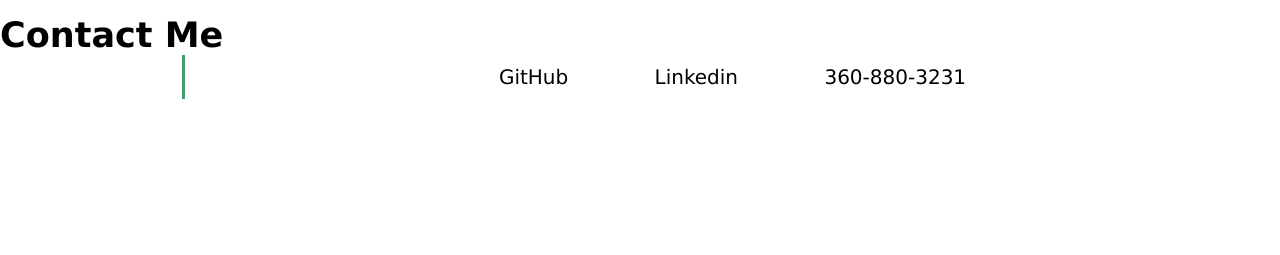
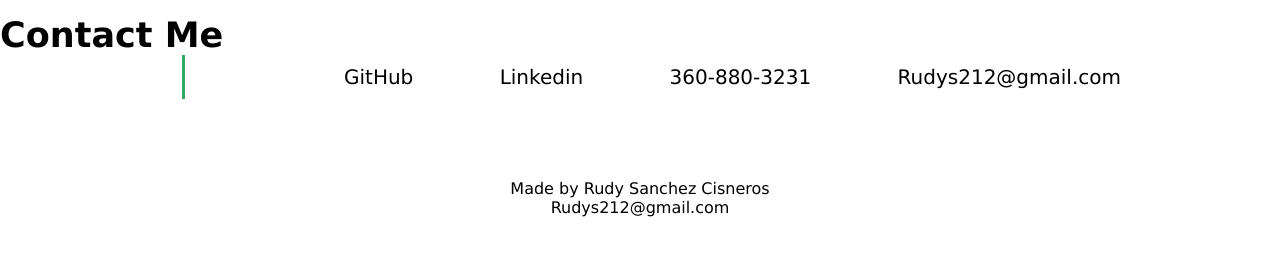
Before and after one commit to Rudys212/Rudy-S-Portfolio, a plain HTML site: page index.html in a window 1280 px wide. Shown: the part 1762-2017 px from the top of the page. Before the commit the page ends 1941 px from the top, so only its background shows below. Drawn offline with Linux system fonts and the light colour scheme.

Commit message:
updated README file

```diff
--- a/assets/CSS/style.css
+++ b/assets/CSS/style.css
@@ -192,7 +192,11 @@ h2 {
   font-size: 35px;
   text-align: start;
   margin-right: 200px;
-  /* margin-left: 50px;
-  margin-right: 1220px;
-  text-align: end; */
 }
+
+footer {
+  text-align: center;
+  font-family: "Lucida Sans", "Lucida Sans Regular", "Lucida Grande",
+    "Lucida Sans Unicode", Geneva, Verdana, sans-sroif;
+  margin-bottom: 50px;
+}
--- a/index.html
+++ b/index.html
@@ -48,9 +48,9 @@
 
       <!--about me-->
       <section id="aboutmesection">
-       <br>
+        <br>
         <img class="headshot" src="Assets/Images/Profile pic.jpg" alt="my very professional headshot">
-    <br>
+        <br>
         <h2 id="aboutmetitle">About Me</h2>
         <br>
         <div id=aboutme>
@@ -119,15 +119,15 @@
             <a href="https://github.com/Rudys212">GitHub</a>
             <a href="https://www.linkedin.com/in/rudy-sanchez-cisneros-a4955211b/">Linkedin</a>
             <a href="tel:360-880-3231">360-880-3231</a>
+            <a href="mailto:Rudys212@gmail.com">Rudys212@gmail.com</a>
           </p>
         </div>
       </section>
     </main>
+    <footer>
+      <p>Made by Rudy Sanchez Cisneros</p>
+      <p><a href="mailto:Rudys212@gmail.com">Rudys212@gmail.com</a></p>
+    </footer>
+  </body>
 
-
-
-
-
-
-
-  </body>
+</html>
```
Also changed, not shown: 1 other file.
